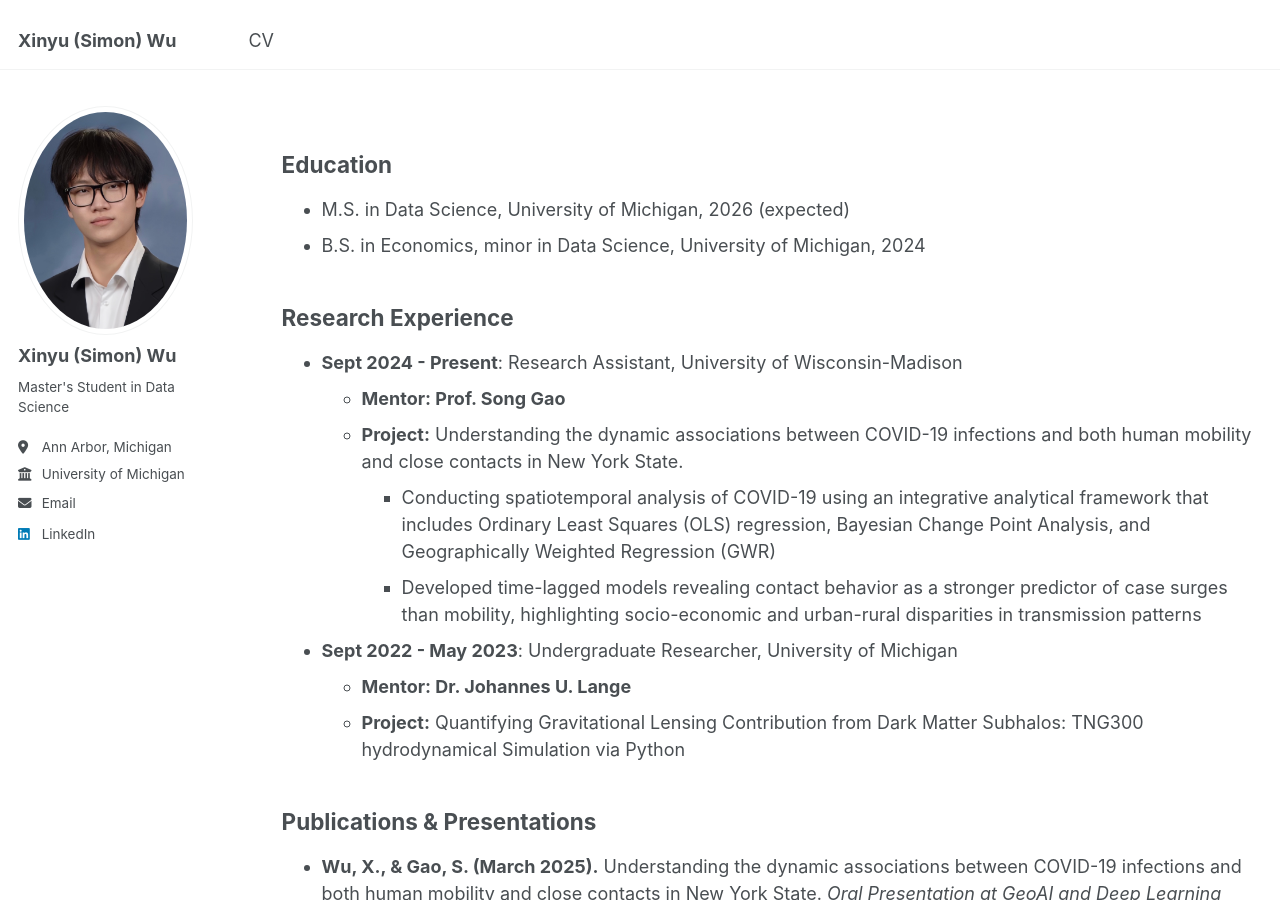
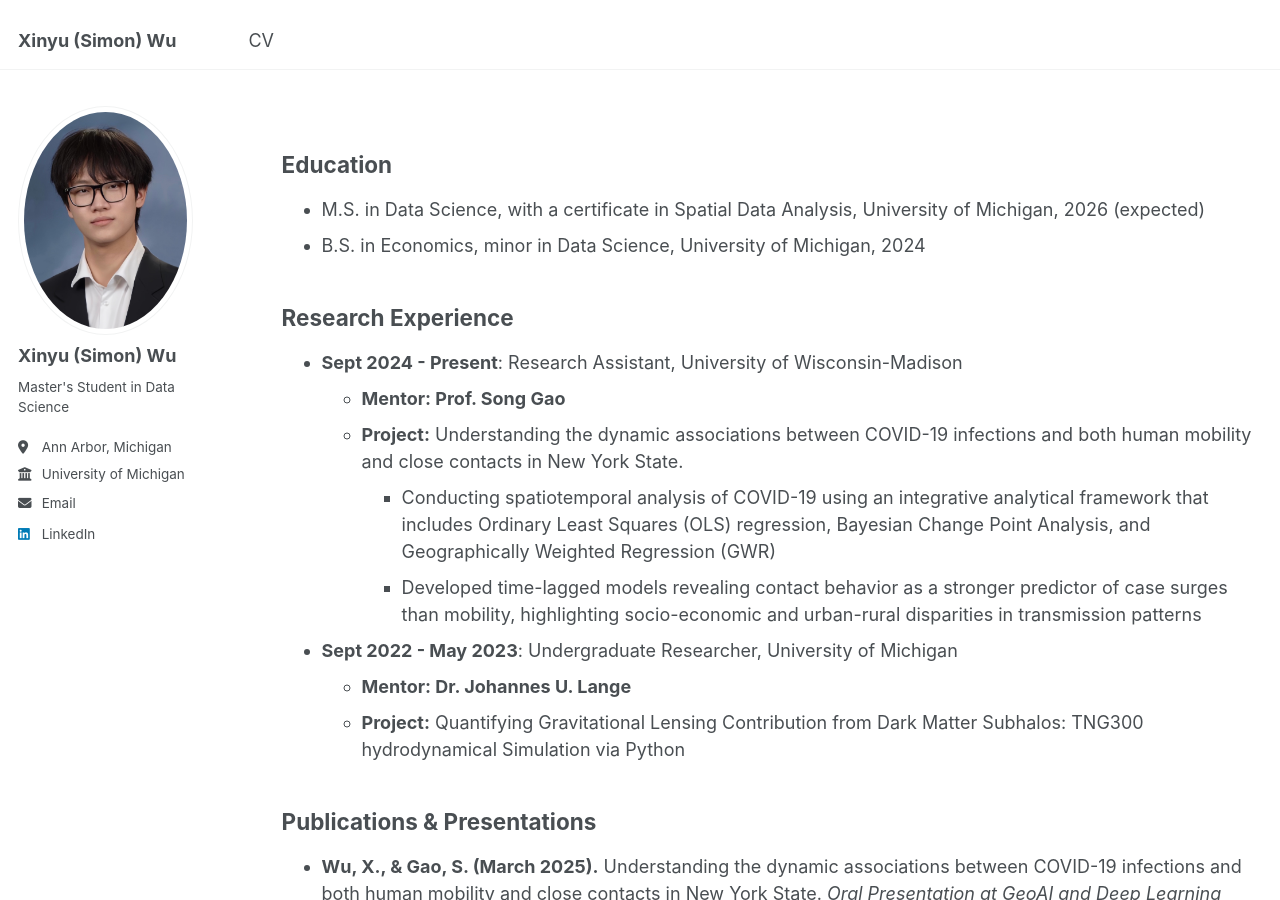
Before and after one commit to Simonxyw/simonxyw.github.io, a Jekyll site: the page built from _pages/cv.md, in a window 1280 px wide and 900 px high. Built offline with Jekyll 4.4.1, drawn with Linux system fonts in a browser that asks for light colours.

Commit message:
Update cv.md

```diff
--- a/_pages/cv.md
+++ b/_pages/cv.md
@@ -11,7 +11,7 @@ redirect_from:
 
 Education
 -----
-* M.S. in Data Science, University of Michigan, 2026 (expected)
+* M.S. in Data Science, with a certificate in Spatial Data Analysis, University of Michigan, 2026 (expected)
 * B.S. in Economics, minor in Data Science, University of Michigan, 2024
 
 Research Experience
```
